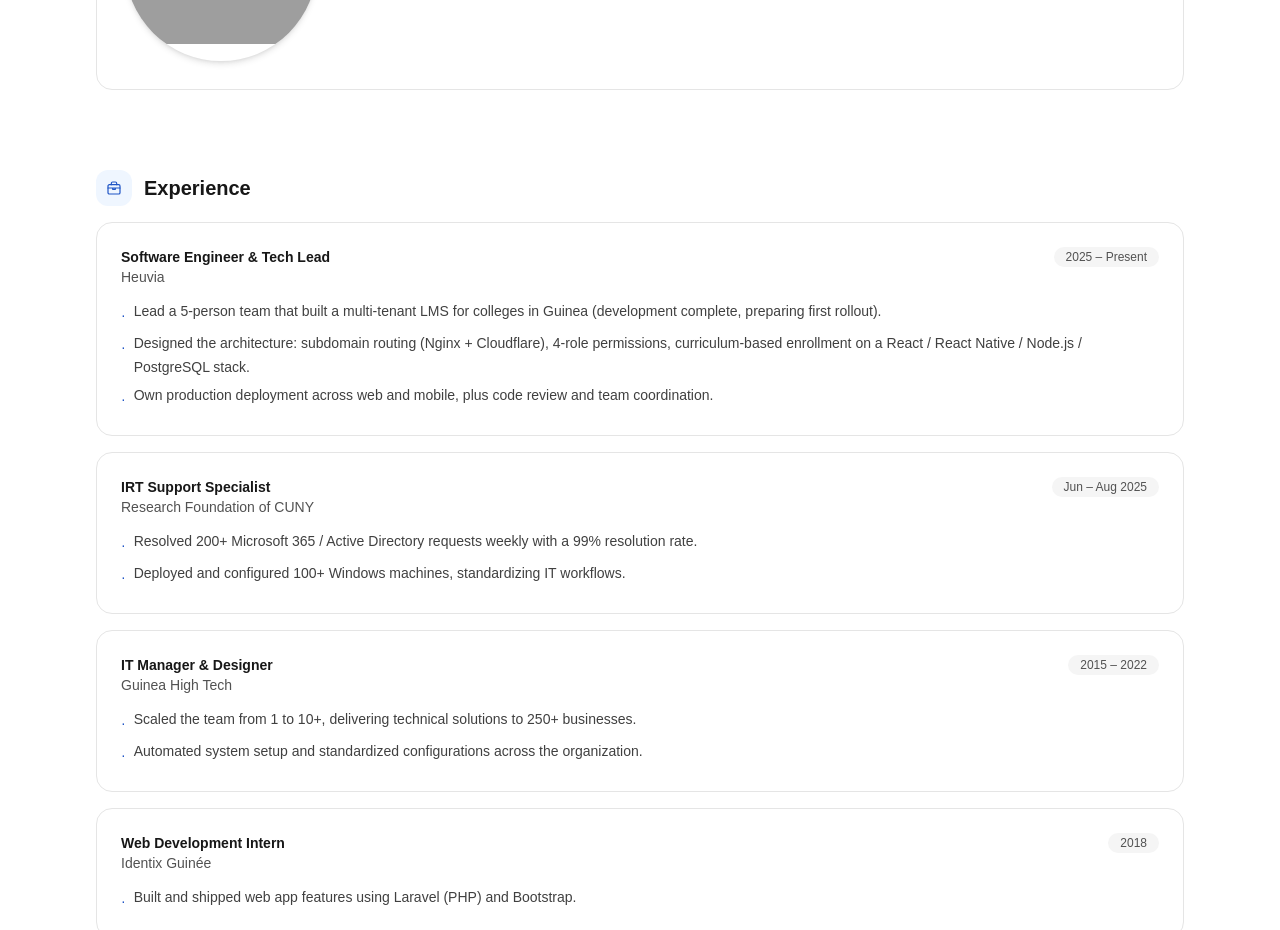
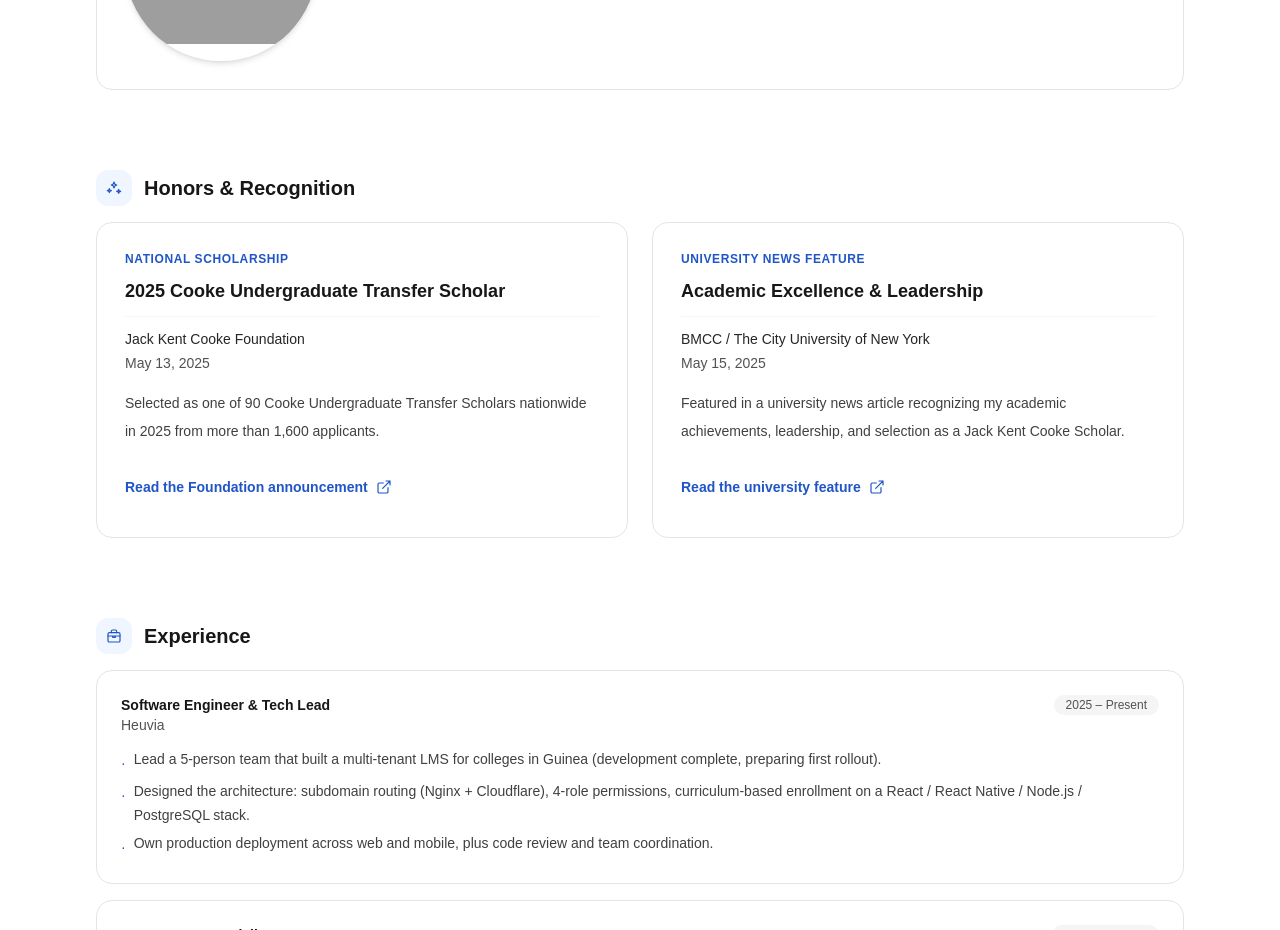
Before and after one commit to Kienda/abdoulayediallo, a Next.js app: page / in a window 1280 px wide. Shown: the part 1900-2830 px from the top of the page. Built offline with nearby package versions, Linux system fonts and the light colour scheme; grey boxes are pictures that could not be loaded.

Commit message:
Update my resume

```diff
--- a/src/app/page.tsx
+++ b/src/app/page.tsx
@@ -3,6 +3,7 @@ import Container from "@/components/Container";
 import Link from "next/link";
 import Image from "next/image";
 import ContactForm from "@/components/ContactForm";
+import HonorsRecognition from "@/components/HonorsRecognition";
 import { projects, type Project, type ProjectColor } from "@/data/projects";
 import { Reveal, RevealGroup, RevealItem, HoverLift } from "@/components/motion/Motion";
 import { Icon, type IconName } from "@/components/Icons";
@@ -267,6 +268,8 @@ export default function HomePage() {
       </section>
 
       {/* ── EXPERIENCE ───────────────────────────────────────────────────── */}
+      <HonorsRecognition />
+
       <section id="experience" className="py-10 scroll-mt-24">
         <Container>
           <Reveal className="mb-4 flex items-center gap-3"><span className="icon-orb h-9 w-9"><Icon name="briefcase" className="h-4 w-4" /></span><h2 className="text-xl font-bold">Experience</h2></Reveal>
--- /dev/null
+++ b/src/components/HonorsRecognition.tsx
@@ -0,0 +1,70 @@
+import Container from "./Container";
+import { Icon } from "./Icons";
+import { Reveal, RevealGroup, RevealItem } from "./motion/Motion";
+
+const publications = [
+  {
+    source: "Jack Kent Cooke Foundation",
+    date: "2025-05-13",
+    displayDate: "May 13, 2025",
+    category: "National scholarship",
+    title: "2025 Cooke Undergraduate Transfer Scholar",
+    description:
+      "Selected as one of 90 Cooke Undergraduate Transfer Scholars nationwide in 2025 from more than 1,600 applicants.",
+    href: "https://www.jkcf.org/our-stories/2025-transfer-scholarship-finalists/",
+    linkText: "Read the Foundation announcement",
+  },
+  {
+    source: "BMCC / The City University of New York",
+    date: "2025-05-15",
+    displayDate: "May 15, 2025",
+    category: "University news feature",
+    title: "Academic Excellence & Leadership",
+    description:
+      "Featured in a university news article recognizing my academic achievements, leadership, and selection as a Jack Kent Cooke Scholar.",
+    href: "https://www.bmcc.cuny.edu/news/bmcc-computer-science-star-abdoulaye-diallo-named-prestigious-cooke-undergraduate-scholar/",
+    linkText: "Read the university feature",
+  },
+] as const;
+
+export default function HonorsRecognition() {
+  return (
+    <section id="honors" aria-labelledby="honors-heading" className="py-10 scroll-mt-24">
+      <Container>
+        <Reveal className="mb-4 flex items-center gap-3">
+          <span className="icon-orb h-9 w-9"><Icon name="sparkles" className="h-4 w-4" /></span>
+          <h2 id="honors-heading" className="text-xl font-bold">Honors &amp; Recognition</h2>
+        </Reveal>
+        <RevealGroup className="grid gap-6 md:grid-cols-2">
+          {publications.map((publication) => (
+            <RevealItem key={publication.href} className="h-full">
+              <article className="flex h-full flex-col rounded-2xl border border-neutral-200 bg-white p-6 md:p-7">
+                <p className="text-xs font-semibold uppercase tracking-wider text-[#1f55c6]">
+                  {publication.category}
+                </p>
+                <h3 className="mt-3 text-lg font-bold leading-snug">{publication.title}</h3>
+                <div className="mt-3 border-t border-neutral-100 pt-3 text-sm text-neutral-600">
+                  <p className="font-medium text-neutral-800">{publication.source}</p>
+                  <time dateTime={publication.date} className="mt-1 block">{publication.displayDate}</time>
+                </div>
+                <p className="mt-4 text-sm leading-7 text-neutral-700">{publication.description}</p>
+                <div className="mt-auto pt-5">
+                  <a
+                    href={publication.href}
+                    target="_blank"
+                    rel="noopener noreferrer"
+                    className="inline-flex min-h-11 items-center gap-2 rounded-sm text-sm font-semibold text-[#1f55c6] underline-offset-4 hover:underline focus-visible:outline-2 focus-visible:outline-offset-4 focus-visible:outline-[#1f55c6]"
+                  >
+                    {publication.linkText}
+                    <Icon name="external" className="h-4 w-4 shrink-0" />
+                    <span className="sr-only"> (opens in a new tab)</span>
+                  </a>
+                </div>
+              </article>
+            </RevealItem>
+          ))}
+        </RevealGroup>
+      </Container>
+    </section>
+  );
+}
```
